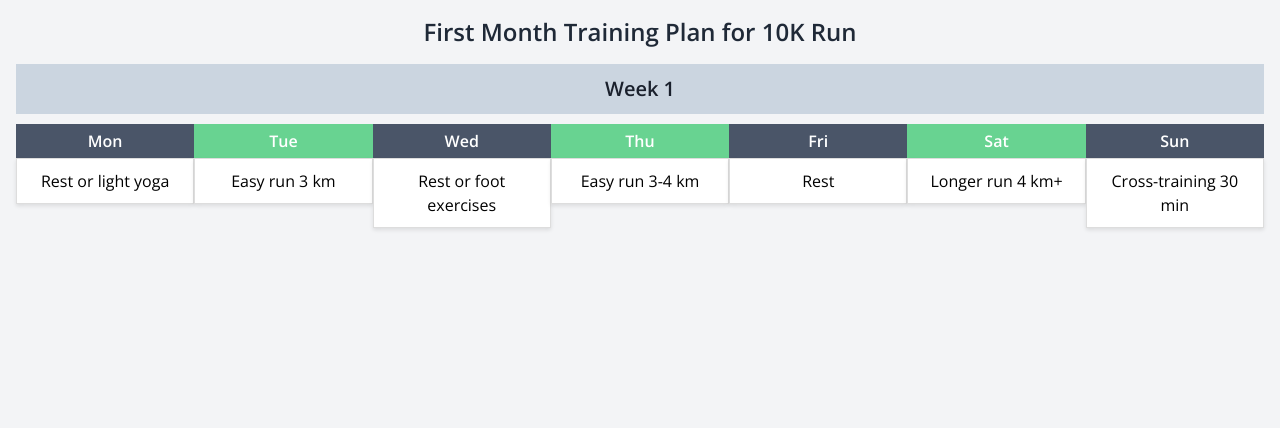
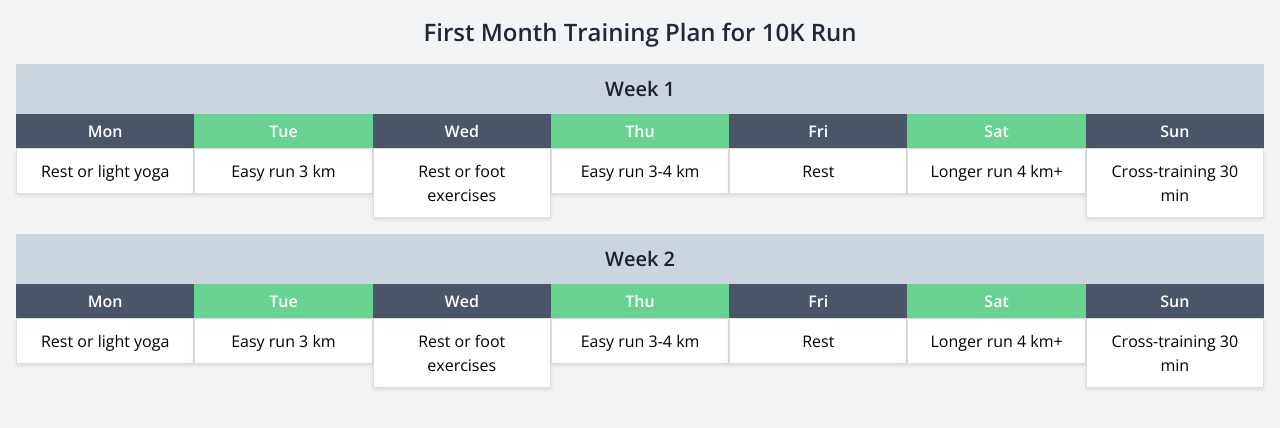
Before and after one commit to royyanbach/running-plan, a plain HTML site: page index.html in a window 1280 px wide. Drawn offline with nearby package versions, Linux system fonts and the light colour scheme.

Commit message:
Update index.html

```diff
--- a/index.html
+++ b/index.html
@@ -14,7 +14,6 @@
             text-align: center;
             font-weight: bold;
             font-size: 1.25rem; /* Slightly larger font */
-            margin-bottom: 10px;
         }
         .day-header {
             background-color: #4A5568; /* Dark grayish-blue color */
@@ -29,6 +28,7 @@
             padding: 10px;
             text-align: center;
             box-shadow: 0 2px 4px rgba(0, 0, 0, 0.1);
+            height: 120px:
         }
         .run-day {
             background-color: #68D391; /* Light green color for running days */
@@ -40,10 +40,39 @@
 <div class="container mx-auto p-4">
     <h2 class="text-2xl font-bold text-center text-gray-800 mb-4">First Month Training Plan for 10K Run</h2>
 
-    <!-- Week 1 -->
     <div class="week-header">Week 1</div>
+    <div class="flex flex-wrap mb-4">
+        <div class="flex-1">
+            <div class="day-header">Mon</div>
+            <div class="day-cell">Rest or light yoga</div>
+        </div>
+        <div class="flex-1">
+            <div class="day-header run-day">Tue</div>
+            <div class="day-cell">Easy run 3 km</div>
+        </div>
+        <div class="flex-1">
+            <div class="day-header">Wed</div>
+            <div class="day-cell">Rest or foot exercises</div>
+        </div>
+        <div class="flex-1">
+            <div class="day-header run-day">Thu</div>
+            <div class="day-cell">Easy run 3-4 km</div>
+        </div>
+        <div class="flex-1">
+            <div class="day-header">Fri</div>
+            <div class="day-cell">Rest</div>
+        </div>
+        <div class="flex-1">
+            <div class="day-header run-day">Sat</div>
+            <div class="day-cell">Longer run 4 km+</div>
+        </div>
+        <div class="flex-1">
+            <div class="day-header">Sun</div>
+            <div class="day-cell">Cross-training 30 min</div>
+        </div>
+    </div>
 
-    <!-- Week 1 -->
+    <div class="week-header">Week 2</div>
     <div class="flex flex-wrap mb-4">
         <div class="flex-1">
             <div class="day-header">Mon</div>
```
